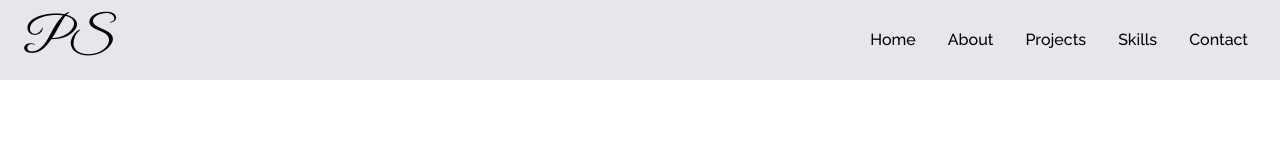
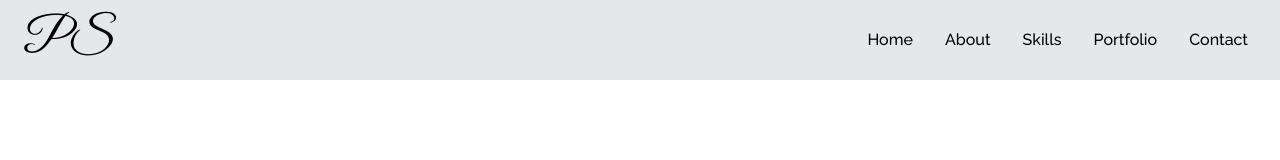
Before and after one commit to puneetkhatri99/MyPortfolio, a React (Vite) app: page / in a window 1280 px wide. Shown: the top 160 px of the page. Built offline with nearby package versions, Linux system fonts and the light colour scheme.

Commit message:
Update NavBar.jsx

```diff
--- a/src/components/NavBar.jsx
+++ b/src/components/NavBar.jsx
@@ -16,11 +16,11 @@ const NavBar = () => {
     },
     {
       id: 3,
-      link: "projects",
+      link: "Skills",
     },
     {
       id: 4,
-      link: "Skills",
+      link: "portfolio",
     },
     {
       id: 5,
```
